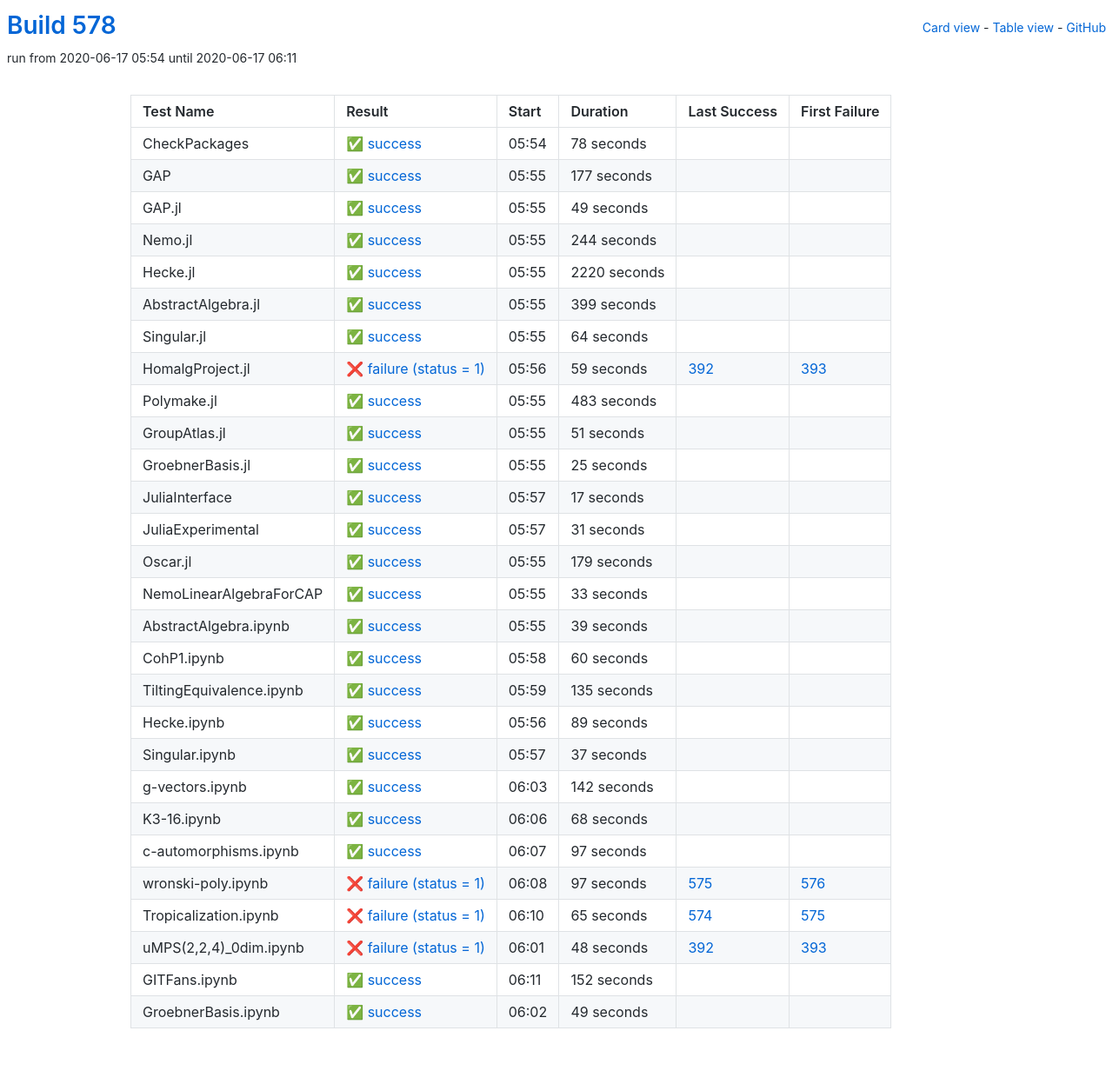
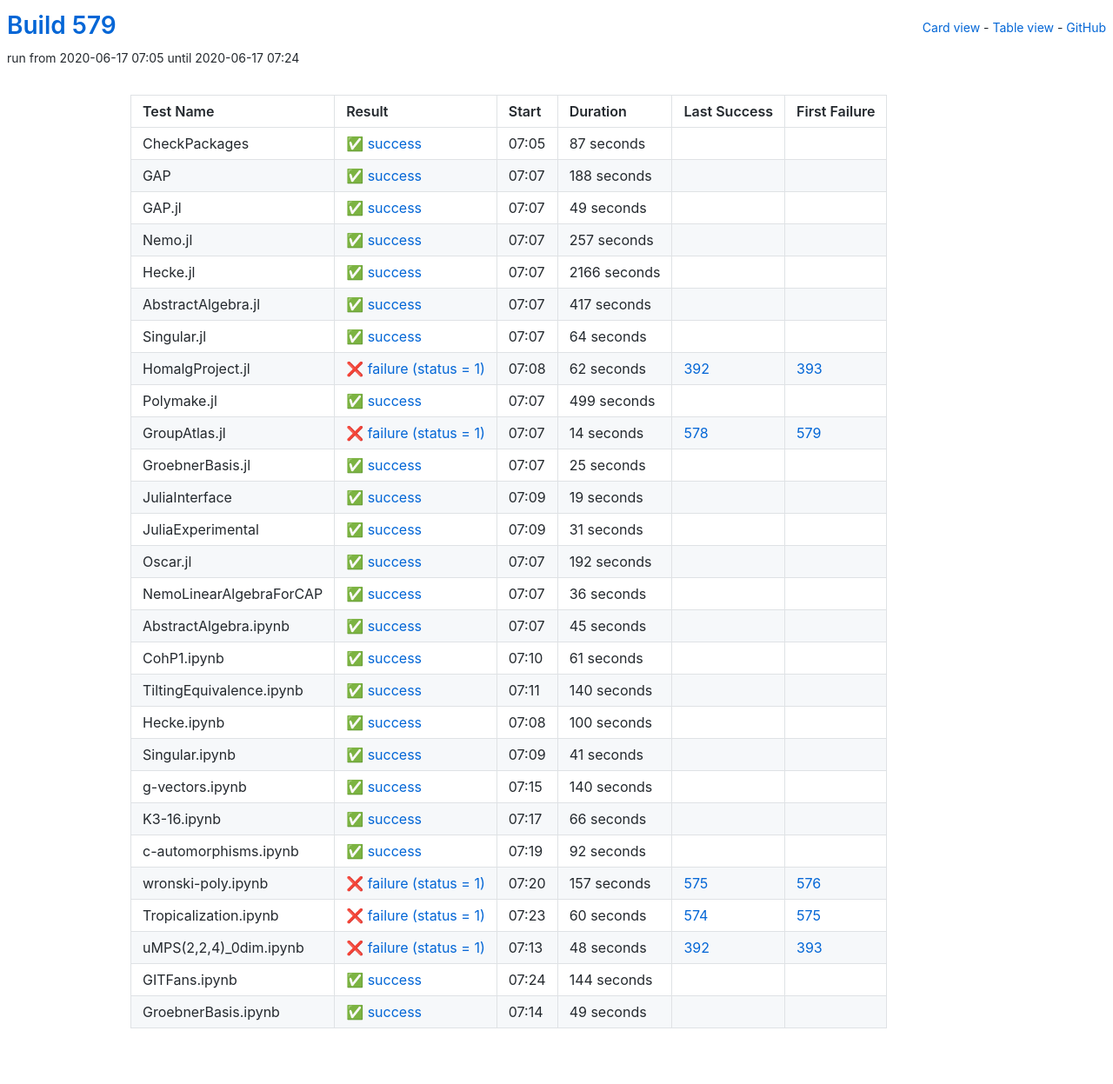
Before and after one commit to oscar-system/oscar-ci-status-1.4, a Jekyll site: the page built from table.html, in a window 1280 px wide. Shown: the whole page at 87% size. Built offline with Jekyll 4.4.1, drawn with Linux system fonts in a browser that asks for light colours.

Commit message:
Build #579

```diff
--- a/_data/ci.yml
+++ b/_data/ci.yml
@@ -1,6 +1,6 @@
 ---
-build: 578
-build_url: https://oscarci.mathematik.uni-kl.de/job/oscar-julia-1.4/578/
+build: 579
+build_url: https://oscarci.mathematik.uni-kl.de/job/oscar-julia-1.4/579/
 job: oscar-julia-1.4
 organization: oscar-system
 repo: oscar-ci-status-1.4
@@ -8,32 +8,32 @@ repourl: https://github.com/oscar-system/oscar-ci-status-1.4
 tests:
 - name: CheckPackages
   id: checkpackages
-  log: https://oscarci.mathematik.uni-kl.de/job/oscar-julia-1.4/578/artifact/logs/build-578/CheckPackages.log
-  start: 2020-06-17 05:54
+  log: https://oscarci.mathematik.uni-kl.de/job/oscar-julia-1.4/579/artifact/logs/build-579/CheckPackages.log
+  start: 2020-06-17 07:05
   success: true
   exitcode: 0
   status: success
-  duration: 78
+  duration: 87
   last_success: false
   last_success_url:
   first_failure: false
   first_failure_url:
 - name: GAP
   id: gap
-  log: https://oscarci.mathematik.uni-kl.de/job/oscar-julia-1.4/578/artifact/logs/build-578/GAP.log
-  start: 2020-06-17 05:55
+  log: https://oscarci.mathematik.uni-kl.de/job/oscar-julia-1.4/579/artifact/logs/build-579/GAP.log
+  start: 2020-06-17 07:07
   success: true
   exitcode: 0
   status: success
-  duration: 177
+  duration: 188
   last_success: false
   last_success_url:
   first_failure: false
   first_failure_url:
 - name: GAP.jl
   id: gap-jl
-  log: https://oscarci.mathematik.uni-kl.de/job/oscar-julia-1.4/578/artifact/logs/build-578/GAP.jl.log
-  start: 2020-06-17 05:55
+  log: https://oscarci.mathematik.uni-kl.de/job/oscar-julia-1.4/579/artifact/logs/build-579/GAP.jl.log
+  start: 2020-06-17 07:07
   success: true
   exitcode: 0
   status: success
@@ -44,44 +44,44 @@ tests:
   first_failure_url:
 - name: Nemo.jl
   id: nemo-jl
-  log: https://oscarci.mathematik.uni-kl.de/job/oscar-julia-1.4/578/artifact/logs/build-578/Nemo.jl.log
-  start: 2020-06-17 05:55
+  log: https://oscarci.mathematik.uni-kl.de/job/oscar-julia-1.4/579/artifact/logs/build-579/Nemo.jl.log
+  start: 2020-06-17 07:07
   success: true
   exitcode: 0
   status: success
-  duration: 244
+  duration: 257
   last_success: false
   last_success_url:
   first_failure: false
   first_failure_url:
 - name: Hecke.jl
   id: hecke-jl
-  log: https://oscarci.mathematik.uni-kl.de/job/oscar-julia-1.4/578/artifact/logs/build-578/Hecke.jl.log
-  start: 2020-06-17 05:55
+  log: https://oscarci.mathematik.uni-kl.de/job/oscar-julia-1.4/579/artifact/logs/build-579/Hecke.jl.log
+  start: 2020-06-17 07:07
   success: true
   exitcode: 0
   status: success
-  duration: 2220
+  duration: 2166
   last_success: false
   last_success_url:
   first_failure: false
   first_failure_url:
 - name: AbstractAlgebra.jl
   id: abstractalgebra-jl
-  log: https://oscarci.mathematik.uni-kl.de/job/oscar-julia-1.4/578/artifact/logs/build-578/AbstractAlgebra.jl.log
-  start: 2020-06-17 05:55
+  log: https://oscarci.mathematik.uni-kl.de/job/oscar-julia-1.4/579/artifact/logs/build-579/AbstractAlgebra.jl.log
+  start: 2020-06-17 07:07
   success: true
   exitcode: 0
   status: success
-  duration: 399
+  duration: 417
   last_success: false
   last_success_url:
   first_failure: false
   first_failure_url:
 - name: Singular.jl
   id: singular-jl
-  log: https://oscarci.mathematik.uni-kl.de/job/oscar-julia-1.4/578/artifact/logs/build-578/Singular.jl.log
-  start: 2020-06-17 05:55
+  log: https://oscarci.mathematik.uni-kl.de/job/oscar-julia-1.4/579/artifact/logs/build-579/Singular.jl.log
+  start: 2020-06-17 07:07
   success: true
   exitcode: 0
   status: success
@@ -92,44 +92,44 @@ tests:
   first_failure_url:
 - name: HomalgProject.jl
   id: homalgproject-jl
-  log: https://oscarci.mathematik.uni-kl.de/job/oscar-julia-1.4/578/artifact/logs/build-578/HomalgProject.jl.log
-  start: 2020-06-17 05:56
+  log: https://oscarci.mathematik.uni-kl.de/job/oscar-julia-1.4/579/artifact/logs/build-579/HomalgProject.jl.log
+  start: 2020-06-17 07:08
   success: false
   exitcode: 1
   status: failure
-  duration: 59
+  duration: 62
   last_success: 392
   last_success_url: https://oscarci.mathematik.uni-kl.de/job/oscar-julia-1.4/392/
   first_failure: 393
   first_failure_url: https://oscarci.mathematik.uni-kl.de/job/oscar-julia-1.4/393/
 - name: Polymake.jl
   id: polymake-jl
-  log: https://oscarci.mathematik.uni-kl.de/job/oscar-julia-1.4/578/artifact/logs/build-578/Polymake.jl.log
-  start: 2020-06-17 05:55
+  log: https://oscarci.mathematik.uni-kl.de/job/oscar-julia-1.4/579/artifact/logs/build-579/Polymake.jl.log
+  start: 2020-06-17 07:07
   success: true
   exitcode: 0
   status: success
-  duration: 483
+  duration: 499
   last_success: false
   last_success_url:
   first_failure: false
   first_failure_url:
 - name: GroupAtlas.jl
   id: groupatlas-jl
-  log: https://oscarci.mathematik.uni-kl.de/job/oscar-julia-1.4/578/artifact/logs/build-578/GroupAtlas.jl.log
-  start: 2020-06-17 05:55
-  success: true
-  exitcode: 0
-  status: success
-  duration: 51
-  last_success: false
-  last_success_url:
-  first_failure: false
-  first_failure_url:
+  log: https://oscarci.mathematik.uni-kl.de/job/oscar-julia-1.4/579/artifact/logs/build-579/GroupAtlas.jl.log
+  start: 2020-06-17 07:07
+  success: false
+  exitcode: 1
+  status: failure
+  duration: 14
+  last_success: 578
+  last_success_url: https://oscarci.mathematik.uni-kl.de/job/oscar-julia-1.4/578/
+  first_failure: 579
+  first_failure_url: https://oscarci.mathematik.uni-kl.de/job/oscar-julia-1.4/579/
 - name: GroebnerBasis.jl
   id: groebnerbasis-jl
-  log: https://oscarci.mathematik.uni-kl.de/job/oscar-julia-1.4/578/artifact/logs/build-578/GroebnerBasis.jl.log
-  start: 2020-06-17 05:55
+  log: https://oscarci.mathematik.uni-kl.de/job/oscar-julia-1.4/579/artifact/logs/build-579/GroebnerBasis.jl.log
+  start: 2020-06-17 07:07
   success: true
   exitcode: 0
   status: success
@@ -140,20 +140,20 @@ tests:
   first_failure_url:
 - name: JuliaInterface
   id: juliainterface
-  log: https://oscarci.mathematik.uni-kl.de/job/oscar-julia-1.4/578/artifact/logs/build-578/JuliaInterface.log
-  start: 2020-06-17 05:57
+  log: https://oscarci.mathematik.uni-kl.de/job/oscar-julia-1.4/579/artifact/logs/build-579/JuliaInterface.log
+  start: 2020-06-17 07:09
   success: true
   exitcode: 0
   status: success
-  duration: 17
+  duration: 19
   last_success: false
   last_success_url:
   first_failure: false
   first_failure_url:
 - name: JuliaExperimental
   id: juliaexperimental
-  log: https://oscarci.mathematik.uni-kl.de/job/oscar-julia-1.4/578/artifact/logs/build-578/JuliaExperimental.log
-  start: 2020-06-17 05:57
+  log: https://oscarci.mathematik.uni-kl.de/job/oscar-julia-1.4/579/artifact/logs/build-579/JuliaExperimental.log
+  start: 2020-06-17 07:09
   success: true
   exitcode: 0
   status: success
@@ -164,152 +164,152 @@ tests:
   first_failure_url:
 - name: Oscar.jl
   id: oscar-jl
-  log: https://oscarci.mathematik.uni-kl.de/job/oscar-julia-1.4/578/artifact/logs/build-578/Oscar.jl.log
-  start: 2020-06-17 05:55
+  log: https://oscarci.mathematik.uni-kl.de/job/oscar-julia-1.4/579/artifact/logs/build-579/Oscar.jl.log
+  start: 2020-06-17 07:07
   success: true
   exitcode: 0
   status: success
-  duration: 179
+  duration: 192
   last_success: false
   last_success_url:
   first_failure: false
   first_failure_url:
 - name: NemoLinearAlgebraForCAP
   id: nemolinearalgebraforcap
-  log: https://oscarci.mathematik.uni-kl.de/job/oscar-julia-1.4/578/artifact/logs/build-578/NemoLinearAlgebraForCAP.log
-  start: 2020-06-17 05:55
+  log: https://oscarci.mathematik.uni-kl.de/job/oscar-julia-1.4/579/artifact/logs/build-579/NemoLinearAlgebraForCAP.log
+  start: 2020-06-17 07:07
   success: true
   exitcode: 0
   status: success
-  duration: 33
+  duration: 36
   last_success: false
   last_success_url:
   first_failure: false
   first_failure_url:
 - name: AbstractAlgebra.ipynb
   id: abstractalgebra-ipynb
-  log: https://oscarci.mathematik.uni-kl.de/job/oscar-julia-1.4/578/artifact/logs/build-578/AbstractAlgebra.ipynb.log
-  start: 2020-06-17 05:55
+  log: https://oscarci.mathematik.uni-kl.de/job/oscar-julia-1.4/579/artifact/logs/build-579/AbstractAlgebra.ipynb.log
+  start: 2020-06-17 07:07
   success: true
   exitcode: 0
   status: success
-  duration: 39
+  duration: 45
   last_success: false
   last_success_url:
   first_failure: false
   first_failure_url:
 - name: CohP1.ipynb
   id: cohp1-ipynb
-  log: https://oscarci.mathematik.uni-kl.de/job/oscar-julia-1.4/578/artifact/logs/build-578/CohP1.ipynb.log
-  start: 2020-06-17 05:58
+  log: https://oscarci.mathematik.uni-kl.de/job/oscar-julia-1.4/579/artifact/logs/build-579/CohP1.ipynb.log
+  start: 2020-06-17 07:10
   success: true
   exitcode: 0
   status: success
-  duration: 60
+  duration: 61
   last_success: false
   last_success_url:
   first_failure: false
   first_failure_url:
 - name: TiltingEquivalence.ipynb
   id: tiltingequivalence-ipynb
-  log: https://oscarci.mathematik.uni-kl.de/job/oscar-julia-1.4/578/artifact/logs/build-578/TiltingEquivalence.ipynb.log
-  start: 2020-06-17 05:59
+  log: https://oscarci.mathematik.uni-kl.de/job/oscar-julia-1.4/579/artifact/logs/build-579/TiltingEquivalence.ipynb.log
+  start: 2020-06-17 07:11
   success: true
   exitcode: 0
   status: success
-  duration: 135
+  duration: 140
   last_success: false
   last_success_url:
   first_failure: false
   first_failure_url:
 - name: Hecke.ipynb
   id: hecke-ipynb
-  log: https://oscarci.mathematik.uni-kl.de/job/oscar-julia-1.4/578/artifact/logs/build-578/Hecke.ipynb.log
-  start: 2020-06-17 05:56
+  log: https://oscarci.mathematik.uni-kl.de/job/oscar-julia-1.4/579/artifact/logs/build-579/Hecke.ipynb.log
+  start: 2020-06-17 07:08
   success: true
   exitcode: 0
   status: success
-  duration: 89
+  duration: 100
   last_success: false
   last_success_url:
   first_failure: false
   first_failure_url:
 - name: Singular.ipynb
   id: singular-ipynb
-  log: https://oscarci.mathematik.uni-kl.de/job/oscar-julia-1.4/578/artifact/logs/build-578/Singular.ipynb.log
-  start: 2020-06-17 05:57
+  log: https://oscarci.mathematik.uni-kl.de/job/oscar-julia-1.4/579/artifact/logs/build-579/Singular.ipynb.log
+  start: 2020-06-17 07:09
   success: true
   exitcode: 0
   status: success
-  duration: 37
+  duration: 41
   last_success: false
   last_success_url:
   first_failure: false
   first_failure_url:
 - name: g-vectors.ipynb
   id: g-vectors-ipynb
-  log: https://oscarci.mathematik.uni-kl.de/job/oscar-julia-1.4/578/artifact/logs/build-578/g-vectors.ipynb.log
-  start: 2020-06-17 06:03
+  log: https://oscarci.mathematik.uni-kl.de/job/oscar-julia-1.4/579/artifact/logs/build-579/g-vectors.ipynb.log
+  start: 2020-06-17 07:15
   success: true
   exitcode: 0
   status: success
-  duration: 142
+  duration: 140
   last_success: false
   last_success_url:
   first_failure: false
   first_failure_url:
 - name: K3-16.ipynb
   id: k3-16-ipynb
-  log: https://oscarci.mathematik.uni-kl.de/job/oscar-julia-1.4/578/artifact/logs/build-578/K3-16.ipynb.log
-  start: 2020-06-17 06:06
+  log: https://oscarci.mathematik.uni-kl.de/job/oscar-julia-1.4/579/artifact/logs/build-579/K3-16.ipynb.log
+  start: 2020-06-17 07:17
   success: true
   exitcode: 0
   status: success
-  duration: 68
+  duration: 66
   last_success: false
   last_success_url:
   first_failure: false
   first_failure_url:
 - name: c-automorphisms.ipynb
   id: c-automorphisms-ipynb
-  log: https://oscarci.mathematik.uni-kl.de/job/oscar-julia-1.4/578/artifact/logs/build-578/c-automorphisms.ipynb.log
-  start: 2020-06-17 06:07
+  log: https://oscarci.mathematik.uni-kl.de/job/oscar-julia-1.4/579/artifact/logs/build-579/c-automorphisms.ipynb.log
+  start: 2020-06-17 07:19
   success: true
   exitcode: 0
   status: success
-  duration: 97
+  duration: 92
   last_success: false
   last_success_url:
   first_failure: false
   first_failure_url:
 - name: wronski-poly.ipynb
   id: wronski-poly-ipynb
-  log: https://oscarci.mathematik.uni-kl.de/job/oscar-julia-1.4/578/artifact/logs/build-578/wronski-poly.ipynb.log
-  start: 2020-06-17 06:08
+  log: https://oscarci.mathematik.uni-kl.de/job/oscar-julia-1.4/579/artifact/logs/build-579/wronski-poly.ipynb.log
+  start: 2020-06-17 07:20
   success: false
   exitcode: 1
   status: failure
-  duration: 97
+  duration: 157
   last_success: 575
   last_success_url: https://oscarci.mathematik.uni-kl.de/job/oscar-julia-1.4/575/
   first_failure: 576
   first_failure_url: https://oscarci.mathematik.uni-kl.de/job/oscar-julia-1.4/576/
 - name: Tropicalization.ipynb
   id: tropicalization-ipynb
-  log: https://oscarci.mathematik.uni-kl.de/job/oscar-julia-1.4/578/artifact/logs/build-578/Tropicalization.ipynb.log
-  start: 2020-06-17 06:10
+  log: https://oscarci.mathematik.uni-kl.de/job/oscar-julia-1.4/579/artifact/logs/build-579/Tropicalization.ipynb.log
+  start: 2020-06-17 07:23
   success: false
   exitcode: 1
   status: failure
-  duration: 65
+  duration: 60
   last_success: 574
   last_success_url: https://oscarci.mathematik.uni-kl.de/job/oscar-julia-1.4/574/
   first_failure: 575
   first_failure_url: https://oscarci.mathematik.uni-kl.de/job/oscar-julia-1.4/575/
 - name: uMPS(2,2,4)_0dim.ipynb
   id: umps-2-2-4-0dim-ipynb
-  log: https://oscarci.mathematik.uni-kl.de/job/oscar-julia-1.4/578/artifact/logs/build-578/uMPS-2-2-4-_0dim.ipynb.log
-  start: 2020-06-17 06:01
+  log: https://oscarci.mathematik.uni-kl.de/job/oscar-julia-1.4/579/artifact/logs/build-579/uMPS-2-2-4-_0dim.ipynb.log
+  start: 2020-06-17 07:13
   success: false
   exitcode: 1
   status: failure
@@ -320,20 +320,20 @@ tests:
   first_failure_url: https://oscarci.mathematik.uni-kl.de/job/oscar-julia-1.4/393/
 - name: GITFans.ipynb
   id: gitfans-ipynb
-  log: https://oscarci.mathematik.uni-kl.de/job/oscar-julia-1.4/578/artifact/logs/build-578/GITFans.ipynb.log
-  start: 2020-06-17 06:11
+  log: https://oscarci.mathematik.uni-kl.de/job/oscar-julia-1.4/579/artifact/logs/build-579/GITFans.ipynb.log
+  start: 2020-06-17 07:24
   success: true
   exitcode: 0
   status: success
-  duration: 152
+  duration: 144
   last_success: false
   last_success_url:
   first_failure: false
   first_failure_url:
 - name: GroebnerBasis.ipynb
   id: groebnerbasis-ipynb
-  log: https://oscarci.mathematik.uni-kl.de/job/oscar-julia-1.4/578/artifact/logs/build-578/GroebnerBasis.ipynb.log
-  start: 2020-06-17 06:02
+  log: https://oscarci.mathematik.uni-kl.de/job/oscar-julia-1.4/579/artifact/logs/build-579/GroebnerBasis.ipynb.log
+  start: 2020-06-17 07:14
   success: true
   exitcode: 0
   status: success
```
Also changed, not shown: README.md.
